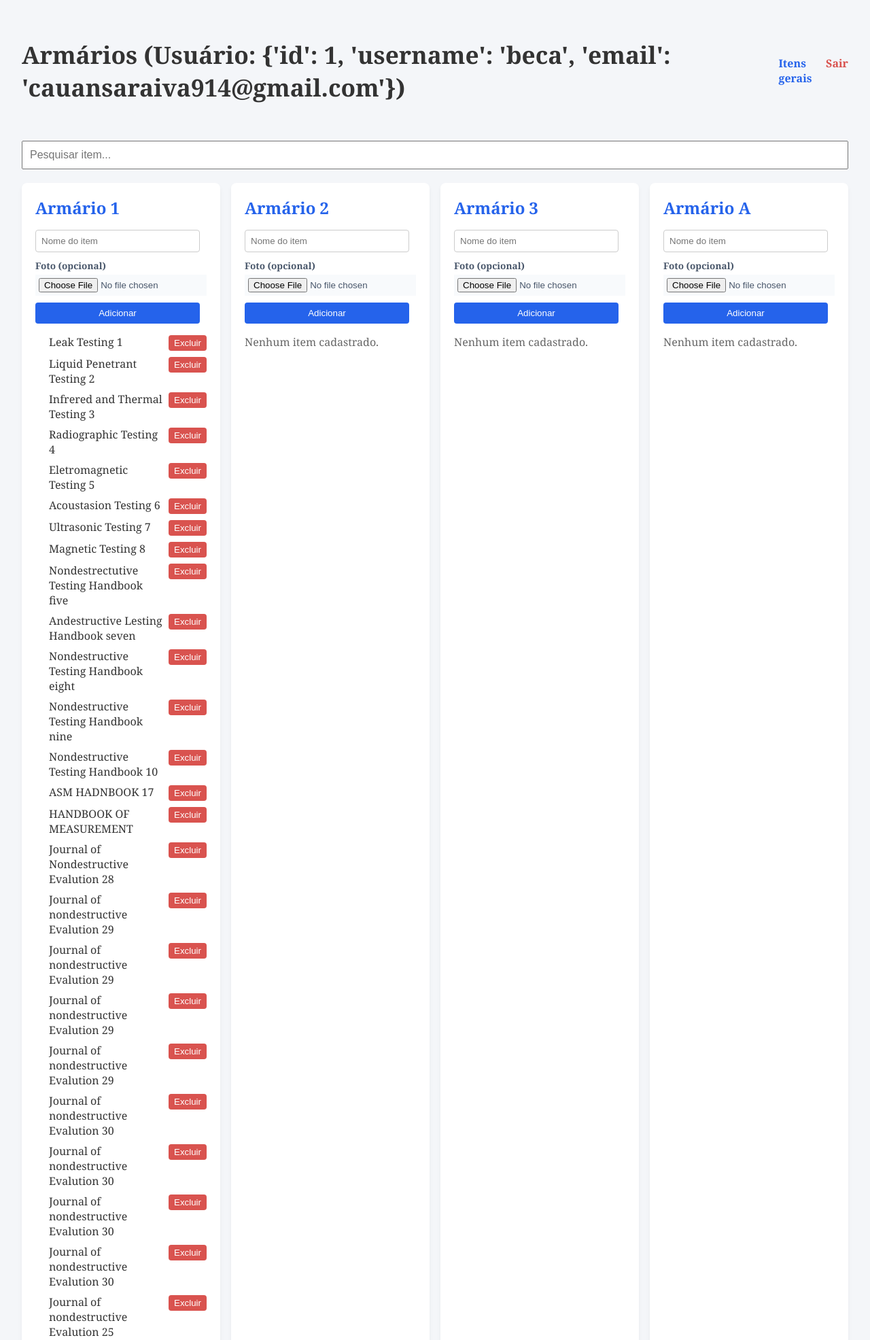
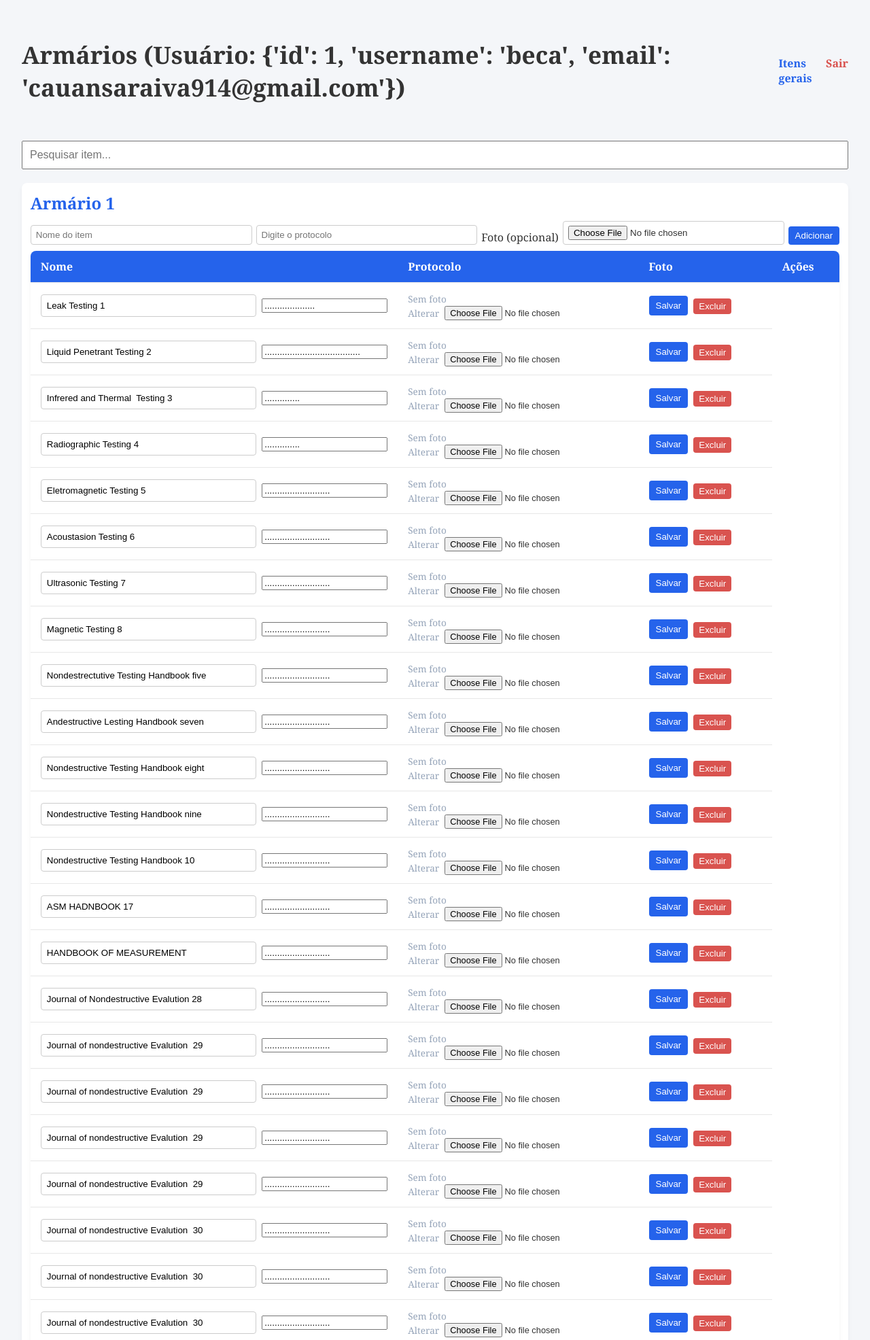
Before and after one commit to rxbeca/Controle-De-Estoque-, a Flask app: page /armarios in a window 1280 px wide. Shown: the top 1971 px of the page at 68% size. Run offline with Flask 3, Linux system fonts and the light colour scheme; a user stored in the database is signed in; data comes from the database, SQL or seed files in the repository; both versions use the stored data as it was after the commit.

Commit message:
Add files via upload

```diff
--- a/pfvr n toque/app.py
+++ b/pfvr n toque/app.py
@@ -13,8 +13,11 @@ from database import (
     atualizar_item_por_coluna,
     listar_armarios_com_itens,
     inserir_item_armario,
+    atualizar_item_armario,
     excluir_item_armario,
-    pesquisar_item
+    pesquisar_item,
+    listar_valores_atributo,
+    listar_itens_por_atributo,
 )
 #onde eu vou colocar as imagens
 app = Flask(__name__)
@@ -106,6 +109,30 @@ def armarios_page():
     return render_template('armarios.html', armarios=armarios, usuario=session['usuario'])
 
 
+@app.route('/relatorio')
+def relatorio():
+    if 'usuario' not in session:
+        return redirect(url_for('login_page'))
+
+    atributos = {'nome': 'Nome', 'local': 'Local', 'status': 'Status'}
+    atributo = request.args.get('atributo', 'local')
+    if atributo not in atributos:
+        atributo = 'local'
+
+    valores = listar_valores_atributo(atributo)
+    valor = request.args.get('valor', '')
+    itens = listar_itens_por_atributo(atributo, valor) if valor in valores else []
+    return render_template(
+        'relatorio.html',
+        atributos=atributos,
+        atributo=atributo,
+        valores=valores,
+        valor=valor,
+        itens=itens,
+        usuario=session['usuario'],
+    )
+
+
 @app.route('/item/novo', methods=['POST'])
 def novo_item():
     if 'usuario' not in session:
@@ -184,14 +211,34 @@ def novo_item_armario(armario_id):
         return redirect(url_for('login_page'))
 
     nome_item = request.form.get('nome_item', '').strip()
+    protocolo = request.form.get('protocolo', '').strip()
     arquivo = request.files.get('imagem')
     nome_imagem = None
     if arquivo and arquivo.filename and allowed_file(arquivo.filename):
         nome_imagem = secure_filename(arquivo.filename)
         arquivo.save(os.path.join(app.config['UPLOAD_FOLDER'], nome_imagem))
 
-    if nome_item:
-        inserir_item_armario(armario_id, nome_item, nome_imagem)
+    if nome_item and protocolo:
+        inserir_item_armario(armario_id, nome_item, nome_imagem, protocolo)
+    return redirect(url_for('armarios_page'))
+
+
+@app.route('/armario/item/editar/<int:item_id>', methods=['POST'])
+def editar_item_armario_rota(item_id):
+    if 'usuario' not in session:
+        return redirect(url_for('login_page'))
+
+    nome_item = request.form.get('nome_item', '').strip()
+    protocolo_item = request.form.get('protocolo_item', '').strip()
+    arquivo = request.files.get('imagem')
+    nome_imagem = None
+    if arquivo and arquivo.filename and allowed_file(arquivo.filename):
+        nome_imagem = secure_filename(arquivo.filename)
+        arquivo.save(os.path.join(app.config['UPLOAD_FOLDER'], nome_imagem))
+
+    sucesso, mensagem = atualizar_item_armario(item_id, nome_item, protocolo_item, nome_imagem)
+    if not sucesso:
+        return redirect(url_for('armarios_page'))
     return redirect(url_for('armarios_page'))
 
 
@@ -204,6 +251,5 @@ def excluir_item_armario_rota(item_id):
     return redirect(url_for('armarios_page'))
 
 
-
 if __name__ == '__main__':
     app.run(debug=True, port=5001)
--- a/pfvr n toque/templates/armarios.html
+++ b/pfvr n toque/templates/armarios.html
@@ -12,27 +12,34 @@
         .header-links a { font-weight: bold; text-decoration: none; }
         .dashboard-link { color: #2563eb; }
         .logout-link { color: #d9534f; }
-        .armarios-grid { display: grid; grid-template-columns: repeat(auto-fit, minmax(250px, 1fr)); gap: 1rem; }
-        .armario-card { background: #fff; padding: 1.25rem; border-radius: 8px; box-shadow: 0 4px 6px rgba(0,0,0,0.05); }
-        .armario-card h2 { margin-top: 0; margin-bottom: 1rem; color: #2563eb; }
-        .armario-form { display: grid; grid-template-columns: minmax(0, 1fr) auto; gap: 10px; margin-bottom: 1rem; align-items: end; }
-        .armario-form > input { min-width: 0; width: 100%; padding: 8px; border: 1px solid #ccc; border-radius: 4px; }
-        .foto-field { display: flex; grid-column: 1 / -1; flex-direction: column; gap: 4px; color: #475569; font-size: 0.85rem; font-weight: bold; }
-        .foto-field input { width: 100%; min-width: 0; padding: 5px; background: #f8fafc; }
-        .item-foto { width: 40px; height: 40px; object-fit: cover; border-radius: 4px; border: 1px solid #dbe3ef; vertical-align: middle; }
+        .armarios-grid { display: grid; grid-template-columns: 1fr; gap: 1rem; }
+        .armario-card { background: #fff; padding: 0.8rem; border-radius: 8px; box-shadow: 0 4px 6px rgba(0,0,0,0.05); }
+        .armario-card h2 { margin-top: 0; margin-bottom: 0.6rem; color: #2563eb; }
+        .armario-form { display: flex; flex-wrap: wrap; gap: 6px; margin-bottom: 0.6rem; align-items: end; }
+        .armario-form input { flex: 150px; min-width: 0; padding: 6px 7px; border: 1px solid #ccc; border-radius: 4px; }
+        .armario-form button { flex-shrink: 0; padding: 6px 10px; }
+        .foto-field { display: flex; flex-direction: column; gap: 2px; color: #475569; font-size: 0.62rem; font-weight: bold; flex: 1 1 180px; min-width: 0; }
+        .foto-field input { width: 100%; min-width: 0; padding: 2px 4px; background: #f8fafc; font-size: 0.68rem; height: 10px; }
+        .item-foto { width: 36px; height: 36px; object-fit: cover; border-radius: 4px; border: 1px solid #dbe3ef; vertical-align: middle; }
         .sem-foto { color: #94a3b8; font-size: 0.85rem; }
-        .btn-primary, .btn-danger { border: none; color: white; padding: 8px 12px; border-radius: 4px; cursor: pointer; }
+        .btn-primary, .btn-danger { border: none; color: white; padding: 7px 10px; border-radius: 4px; cursor: pointer; }
         .btn-primary { background: #2563eb; }
         .btn-danger { background: #d9534f; padding: 4px 8px; }
-        .armario-itens { padding-left: 1.25rem; margin: 0; }
-        .armario-item { display: flex; justify-content: space-between; gap: 8px; margin-bottom: 8px; }
-        .armario-item form { flex-shrink: 0; }
+        .armario-itens { width: 100%; border-collapse: collapse; background: #fff; border-radius: 8px; overflow: hidden; box-shadow: 0 4px 6px rgba(0,0,0,0.05); }
+        .armario-itens th, .armario-itens td { padding: 12px 15px; text-align: left; border-bottom: 1px solid #e7e7e7; }
+        .armario-itens th { background: #2563eb; color: #fff; }
+        .armario-itens td input[type="text"] { width: 100%; min-width: 130px; padding: 8px; border: 1px solid #ccc; border-radius: 4px; }
+        .item-edit-form { display: flex; align-items: center; gap: 8px; }
+        .foto-editar { display: flex; align-items: center; gap: 8px; min-width: 150px; }
+        .foto-editar input { max-width: 190px; font-size: 0.8rem; }
+        .acoes { display: flex; gap: 8px; align-items: center; }
+        .inline-form { margin: 0; }
         .vazio { color: #666; }
         @media (max-width: 600px) {
             body { padding: 1rem; }
             .header-bar { align-items: flex-start; flex-direction: column; }
-            .armarios-grid { grid-template-columns: 1fr; }
-            .armario-form { grid-template-columns: 1fr; }
+            .armario-itens { display: block; overflow-x: auto; white-space: nowrap; }
+            .armario-form { flex-direction: column; align-items: stretch; }
             .armario-form button { width: 100%; }
         }
     </style>
@@ -46,47 +53,74 @@
         </div>
     </div>
     <div style="margin-bottom: 20px;">
-        <input type="text"
-        id="inputPesquisaGeral"
-        onkeyup="filtrarGeral()"
-        placeholder="Pesquisar item..."
-        style="width:100%; padding: 10px; font-size: 16px;"/>
+        <input type="text" id="inputPesquisaGeral" onkeyup="filtrarGeral()" placeholder="Pesquisar item..." style="width:100%; padding: 10px; font-size: 16px;"/>
     </div>
 
     <div class="armarios-grid">
         {% for armario in armarios %}
         <section class="armario-card">
             <h2>{{ armario.nome }}</h2>
+
             <form class="armario-form" action="{{ url_for('novo_item_armario', armario_id=armario.id) }}" method="post" enctype="multipart/form-data">
                 <input type="text" name="nome_item" placeholder="Nome do item" required>
-                <label class="foto-field">
+                 <input type="string" name="protocolo" placeholder="Digite o protocolo" required>
                    Foto (opcional)
                     <input type="file" name="imagem" accept=".jpg,.jpeg,.png,.webp,.gif">
-                </label>
                 <button type="submit" class="btn-primary">Adicionar</button>
+
+
+
             </form>
+
             {% if armario.itens %}
-            <ul class="armario-itens">
+            <table class="armario-itens">
+                <thead>
+                    <tr>
+                        <th>Nome</th>
+                        <th>Protocolo</th>
+                        <th>Foto</th>
+                        <th>Ações</th>
+                    </tr>
+                </thead>
+                <tbody>
                 {% for item_armario in armario.itens %}
-                <li class="armario-item">
-                    <span>
+                <tr>
+                    <td>
+                        <form id="editar-item-{{ item_armario.id }}" class="item-edit-form" action="{{ url_for('editar_item_armario_rota', item_id=item_armario.id) }}" method="post" enctype="multipart/form-data">
+                            <input type="text" name="nome_item" value="{{ item_armario.nome }}" required>
+                            <input type="string" name="protocolo_item" value="{{ item_armario.protocolo }}" required>
+                        </form>
+                    </td>
+                    <td>
                         {% if item_armario.imagem %}
                             <img class="item-foto" src="{{ url_for('static', filename='upload/' ~ item_armario.imagem) }}" alt="Foto de {{ item_armario.nome }}">
+                        {% else %}
+                            <span class="sem-foto">Sem foto</span>
                         {% endif %}
-                        {{ item_armario.nome }}
-                    </span>
-                    <form action="{{ url_for('excluir_item_armario_rota', item_id=item_armario.id) }}" method="post">
+                        <label class="foto-editar">
+                            <span class="sem-foto">Alterar</span>
+                            <input form="editar-item-{{ item_armario.id }}" type="file" name="imagem" accept=".jpg,.jpeg,.png,.webp,.gif" aria-label="Escolher foto para {{ item_armario.nome }}">
+                        </label>
+                    </td>
+                    <td>
+                        <div class="acoes">
+                            <button form="editar-item-{{ item_armario.id }}" type="submit" class="btn-primary">Salvar</button>
+                            <form class="inline-form" action="{{ url_for('excluir_item_armario_rota', item_id=item_armario.id) }}" method="post">
                                 <button type="submit" class="btn-danger">Excluir</button>
                             </form>
-                </li>
+                        </div>
+                    </td>
+                </tr>
                 {% endfor %}
-            </ul>
+                </tbody>
+            </table>
             {% else %}
             <p class="vazio">Nenhum item cadastrado.</p>
             {% endif %}
         </section>
         {% endfor %}
     </div>
+
     <script>
         function filtrarGeral(){
             const filtro = document.getElementById("inputPesquisaGeral").value.toLowerCase();
```
Also changed, not shown: pfvr n toque/database.py (+120 -23 lines), pfvr n toque/templates/index.html (+9 -6 lines), pfvr n toque/templates/relatorio.html (added, +100 -0 lines), pfvr n toque/estoque.db. Lines whose indentation alone changed are shown as unchanged.
